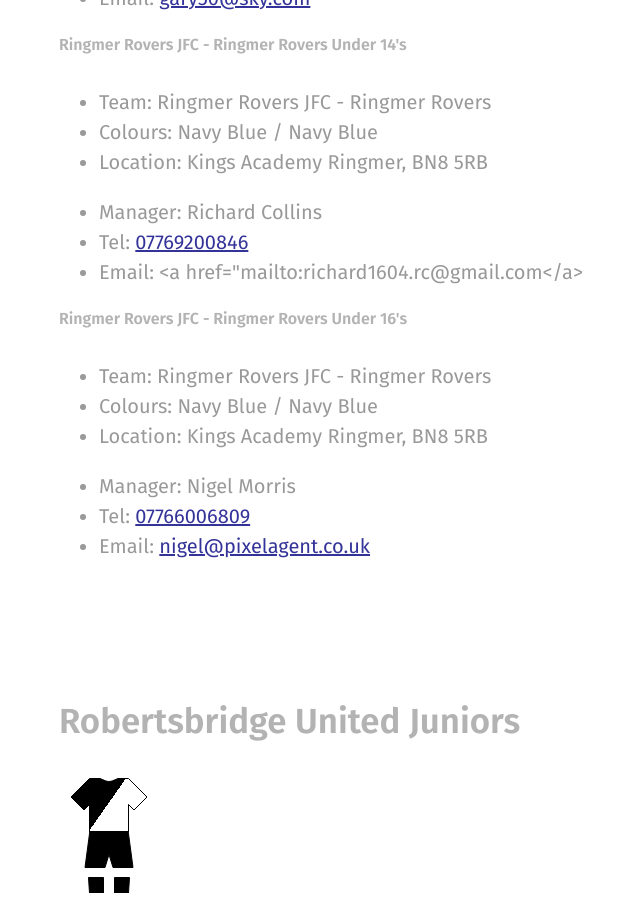
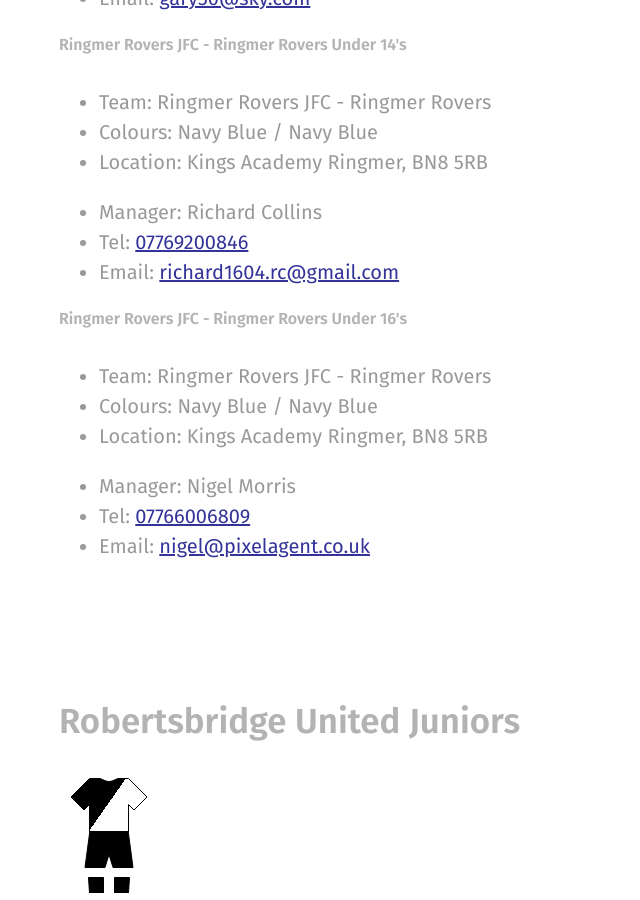
Before and after one commit to rotherleague/Rother, a Jekyll site: the page built from clubs.md, in a window 1280 px wide and 900 px high, scrolled down 36188 px. Shown: the whole window, without its empty margins (21-661 px from the left). Built offline with Jekyll 4.4.1, drawn with Linux system fonts in a browser that asks for light colours; nearby versions of some CDN libraries.

Commit message:
Update ringmer_rovers.html

```diff
--- a/_includes/clubs/ringmer_rovers.html
+++ b/_includes/clubs/ringmer_rovers.html
@@ -122,7 +122,7 @@ Email: <a href="mailto:secretary@ringmerrovers.org.uk">secretary@ringmerrovers.
       </li>
       <li>Tel: <a href="tel:07769200846">07769200846</a><br>
       </li>
-      <li>Email: <a href="mailto:richard1604.rc@gmail.com</a>
+      <li>Email: <a href="mailto:richard1604.rc@gmail.com">richard1604.rc@gmail.com</a>
 </li>
     </ul>
   </div>
```
